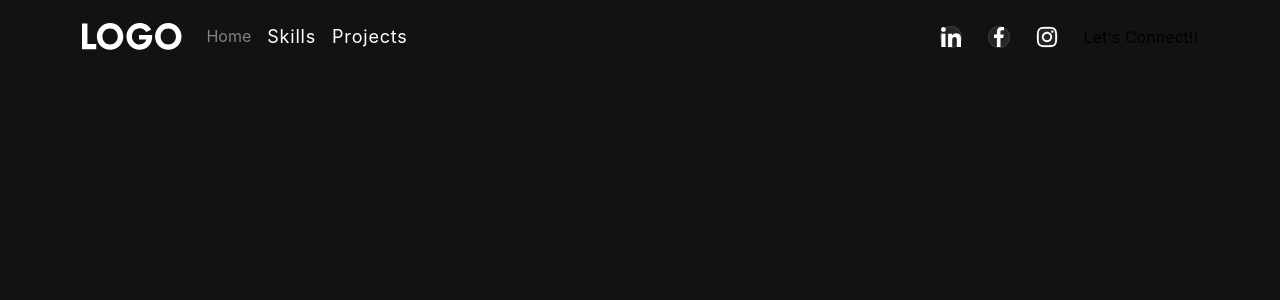
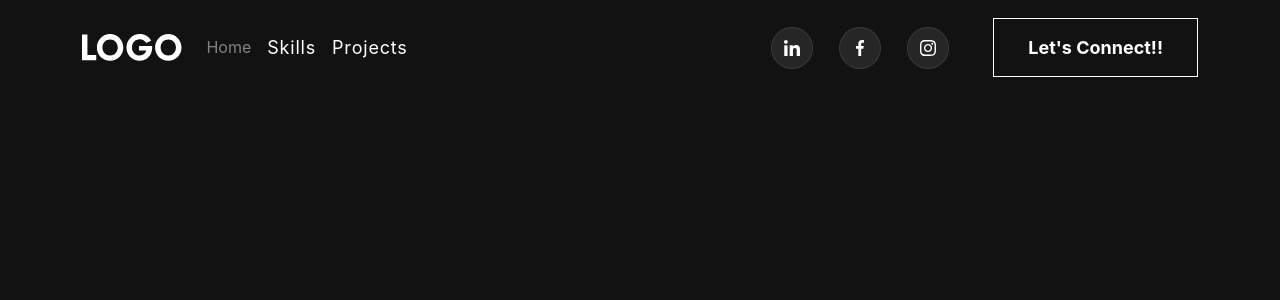
Before and after one commit to saurav-04/portfolio-personal, a React (Create React App) app: page / in a window 1280 px wide. Shown: the top 300 px of the page. Built offline with nearby package versions, Linux system fonts and the light colour scheme.

Commit message:
Update App.css

```diff
--- a/src/App.css
+++ b/src/App.css
@@ -122,8 +122,8 @@ p, a, li, button, ul {
   }
 
   div.social-icons a {
-    width: 22px;
-    height: 22px;
+    width: 42px;
+    height: 42px;
     background: rgba(217,217,217,0.1);
     display: inline-flex;
     border-radius: 50%;
@@ -136,8 +136,8 @@ p, a, li, button, ul {
 
   div.social-icons a::before{
     content: "";
-    width: 22px;
-    height: 22px;
+    width: 42px;
+    height: 42px;
     position: absolute;
     background-color: #ffffff !important;
     border-radius: 50%;
@@ -148,3 +148,25 @@ p, a, li, button, ul {
   div.social-icons a:hover::before{
     transform: scale(1);
   }
+
+  div.social-icons a img{
+    width: 40%;
+    z-index: 1;
+    transition: 0.3s ease-in-out;
+  }
+
+  div.social-icons a:hover img{
+    filter: brightness(0) saturate(100%) invert(0%) sepia(7%) saturate(98%) hue-rotate(346deg) brightness(95%) contrast(86%);
+  }
+
+  .navbar-socials button{
+    font-weight: 700;
+    color: #fff !important;
+    border: 1px solid #ffffff !important;
+    padding: 18px 34px;
+    font-size: 18px;
+    margin-left: 18px;
+    position: relative;
+    background-color: transparent;
+    transition: 0.3s ease-in-out;
+  }
```
